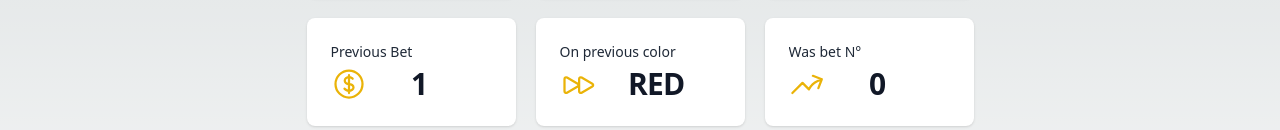
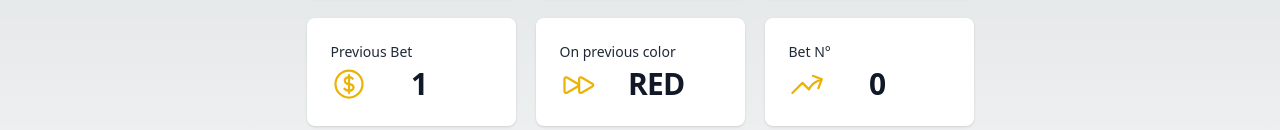
Before and after one commit to MathieuGery/roulette-helper, a Next.js app: page / in a window 1280 px wide. Shown: the part 322-452 px from the top of the page. Built offline with nearby package versions, Linux system fonts and the light colour scheme.

Commit message:
Text correction

```diff
--- a/src/pages/index.js
+++ b/src/pages/index.js
@@ -75,7 +75,7 @@ export default function Home() {
               </div>
             </div>
             <div key="3" className="overflow-hidden rounded-lg bg-white px-4 py-5 shadow sm:p-6">
-              <dt className="truncate text-sm font-medium text-gray-800">Was bet N°</dt>
+              <dt className="truncate text-sm font-medium text-gray-800">Bet N°</dt>
               <div className='grid grid-cols-2 gap-0'>
                 <ArrowTrendingUpIcon className="mt-1 h-9 w-9 text-yellow-500" aria-hidden="true" />
                 <dd className="mt-1 text-3xl font-semibold tracking-tight text-gray-900">{data.count}</dd>
```
